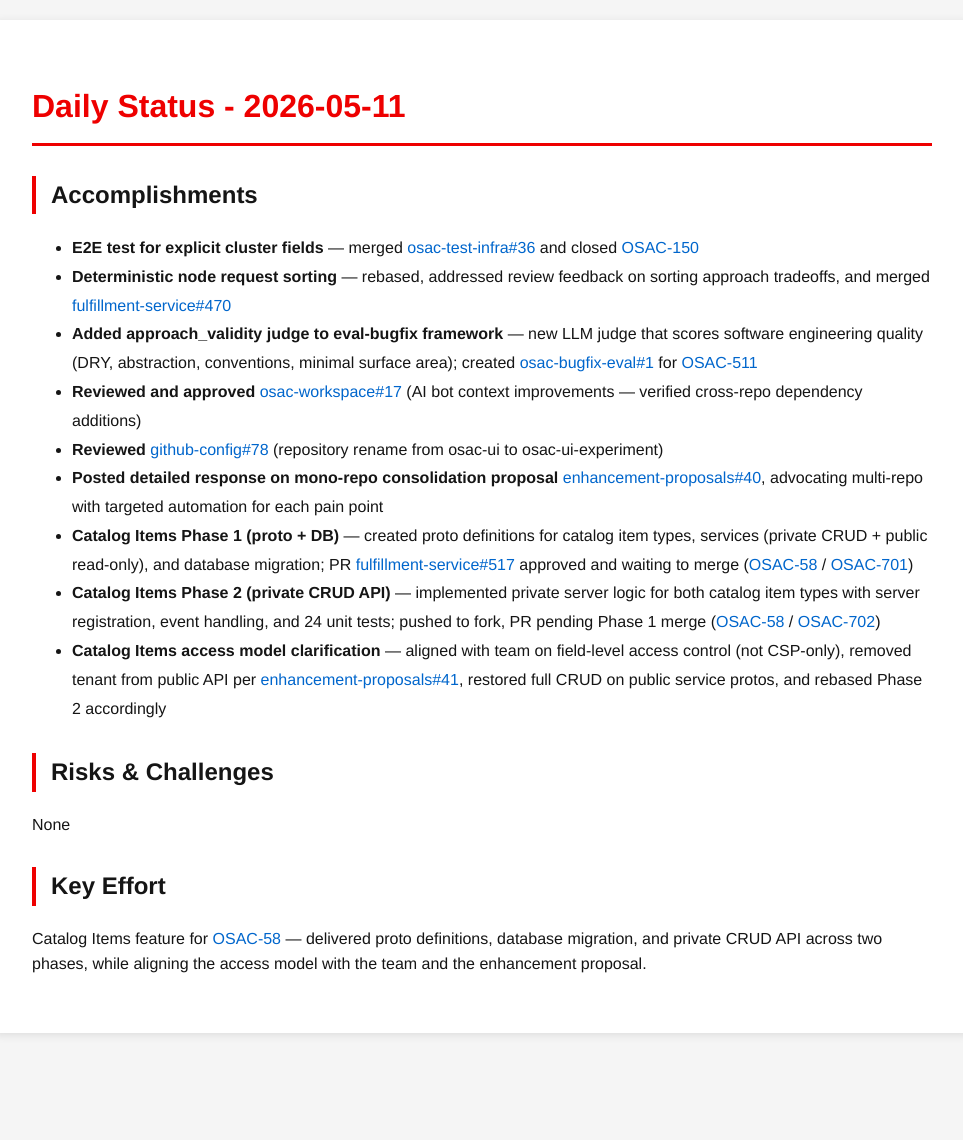
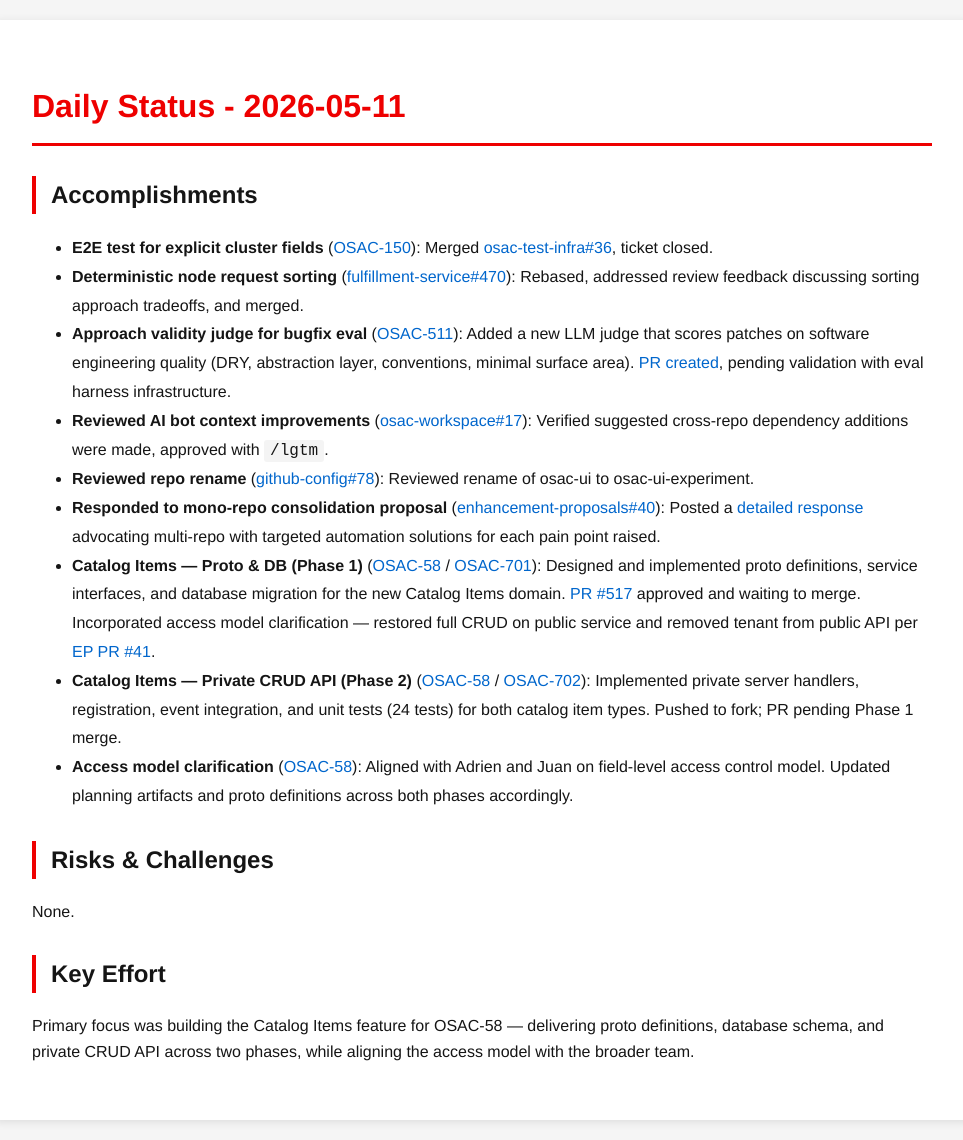
Before and after one commit to tzvatot/daily-status, a Jekyll site: the page built from 2026-05-11.md, in a window 1280 px wide. Shown: the whole page, without its empty margins (158-1121 px from the left). Built offline with Jekyll 4.4.1, drawn with Linux system fonts in a browser that asks for light colours; before the commit the page ends 1053 px from its top, so only the background shows below that.

Commit message:
Daily status update - 2026-05-11

```diff
--- a/2026-05-11.md
+++ b/2026-05-11.md
@@ -7,18 +7,21 @@ date: 2026-05-11
 # Daily Status - 2026-05-11
 
 ## Accomplishments
-- **E2E test for explicit cluster fields** — merged [osac-test-infra#36](https://github.com/osac-project/osac-test-infra/pull/36) and closed [OSAC-150](https://redhat.atlassian.net/browse/OSAC-150)
-- **Deterministic node request sorting** — rebased, addressed review feedback on sorting approach tradeoffs, and merged [fulfillment-service#470](https://github.com/osac-project/fulfillment-service/pull/470)
-- **Added approach_validity judge to eval-bugfix framework** — new LLM judge that scores software engineering quality (DRY, abstraction, conventions, minimal surface area); created [osac-bugfix-eval#1](https://github.com/eranco74/osac-bugfix-eval/pull/1) for [OSAC-511](https://redhat.atlassian.net/browse/OSAC-511)
-- **Reviewed and approved** [osac-workspace#17](https://github.com/osac-project/osac-workspace/pull/17) (AI bot context improvements — verified cross-repo dependency additions)
-- **Reviewed** [github-config#78](https://github.com/osac-project/github-config/pull/78) (repository rename from osac-ui to osac-ui-experiment)
-- **Posted detailed response on mono-repo consolidation proposal** [enhancement-proposals#40](https://github.com/osac-project/enhancement-proposals/pull/40), advocating multi-repo with targeted automation for each pain point
-- **Catalog Items Phase 1 (proto + DB)** — created proto definitions for catalog item types, services (private CRUD + public read-only), and database migration; PR [fulfillment-service#517](https://github.com/osac-project/fulfillment-service/pull/517) approved and waiting to merge ([OSAC-58](https://redhat.atlassian.net/browse/OSAC-58) / [OSAC-701](https://redhat.atlassian.net/browse/OSAC-701))
-- **Catalog Items Phase 2 (private CRUD API)** — implemented private server logic for both catalog item types with server registration, event handling, and 24 unit tests; pushed to fork, PR pending Phase 1 merge ([OSAC-58](https://redhat.atlassian.net/browse/OSAC-58) / [OSAC-702](https://redhat.atlassian.net/browse/OSAC-702))
-- **Catalog Items access model clarification** — aligned with team on field-level access control (not CSP-only), removed tenant from public API per [enhancement-proposals#41](https://github.com/osac-project/enhancement-proposals/pull/41), restored full CRUD on public service protos, and rebased Phase 2 accordingly
+
+- **E2E test for explicit cluster fields** ([OSAC-150](https://redhat.atlassian.net/browse/OSAC-150)): Merged [osac-test-infra#36](https://github.com/osac-project/osac-test-infra/pull/36), ticket closed.
+- **Deterministic node request sorting** ([fulfillment-service#470](https://github.com/osac-project/fulfillment-service/pull/470)): Rebased, addressed review feedback discussing sorting approach tradeoffs, and merged.
+- **Approach validity judge for bugfix eval** ([OSAC-511](https://redhat.atlassian.net/browse/OSAC-511)): Added a new LLM judge that scores patches on software engineering quality (DRY, abstraction layer, conventions, minimal surface area). [PR created](https://github.com/eranco74/osac-bugfix-eval/pull/1), pending validation with eval harness infrastructure.
+- **Reviewed AI bot context improvements** ([osac-workspace#17](https://github.com/osac-project/osac-workspace/pull/17)): Verified suggested cross-repo dependency additions were made, approved with `/lgtm`.
+- **Reviewed repo rename** ([github-config#78](https://github.com/osac-project/github-config/pull/78)): Reviewed rename of osac-ui to osac-ui-experiment.
+- **Responded to mono-repo consolidation proposal** ([enhancement-proposals#40](https://github.com/osac-project/enhancement-proposals/pull/40)): Posted a [detailed response](https://github.com/osac-project/enhancement-proposals/pull/40#issuecomment-4420565236) advocating multi-repo with targeted automation solutions for each pain point raised.
+- **Catalog Items — Proto & DB (Phase 1)** ([OSAC-58](https://redhat.atlassian.net/browse/OSAC-58) / [OSAC-701](https://redhat.atlassian.net/browse/OSAC-701)): Designed and implemented proto definitions, service interfaces, and database migration for the new Catalog Items domain. [PR #517](https://github.com/osac-project/fulfillment-service/pull/517) approved and waiting to merge. Incorporated access model clarification — restored full CRUD on public service and removed tenant from public API per [EP PR #41](https://github.com/osac-project/enhancement-proposals/pull/41).
+- **Catalog Items — Private CRUD API (Phase 2)** ([OSAC-58](https://redhat.atlassian.net/browse/OSAC-58) / [OSAC-702](https://redhat.atlassian.net/browse/OSAC-702)): Implemented private server handlers, registration, event integration, and unit tests (24 tests) for both catalog item types. Pushed to fork; PR pending Phase 1 merge.
+- **Access model clarification** ([OSAC-58](https://redhat.atlassian.net/browse/OSAC-58)): Aligned with Adrien and Juan on field-level access control model. Updated planning artifacts and proto definitions across both phases accordingly.
 
 ## Risks & Challenges
-None
+
+None.
 
 ## Key Effort
-Catalog Items feature for [OSAC-58](https://redhat.atlassian.net/browse/OSAC-58) — delivered proto definitions, database migration, and private CRUD API across two phases, while aligning the access model with the team and the enhancement proposal.
+
+Primary focus was building the Catalog Items feature for OSAC-58 — delivering proto definitions, database schema, and private CRUD API across two phases, while aligning the access model with the broader team.
```
